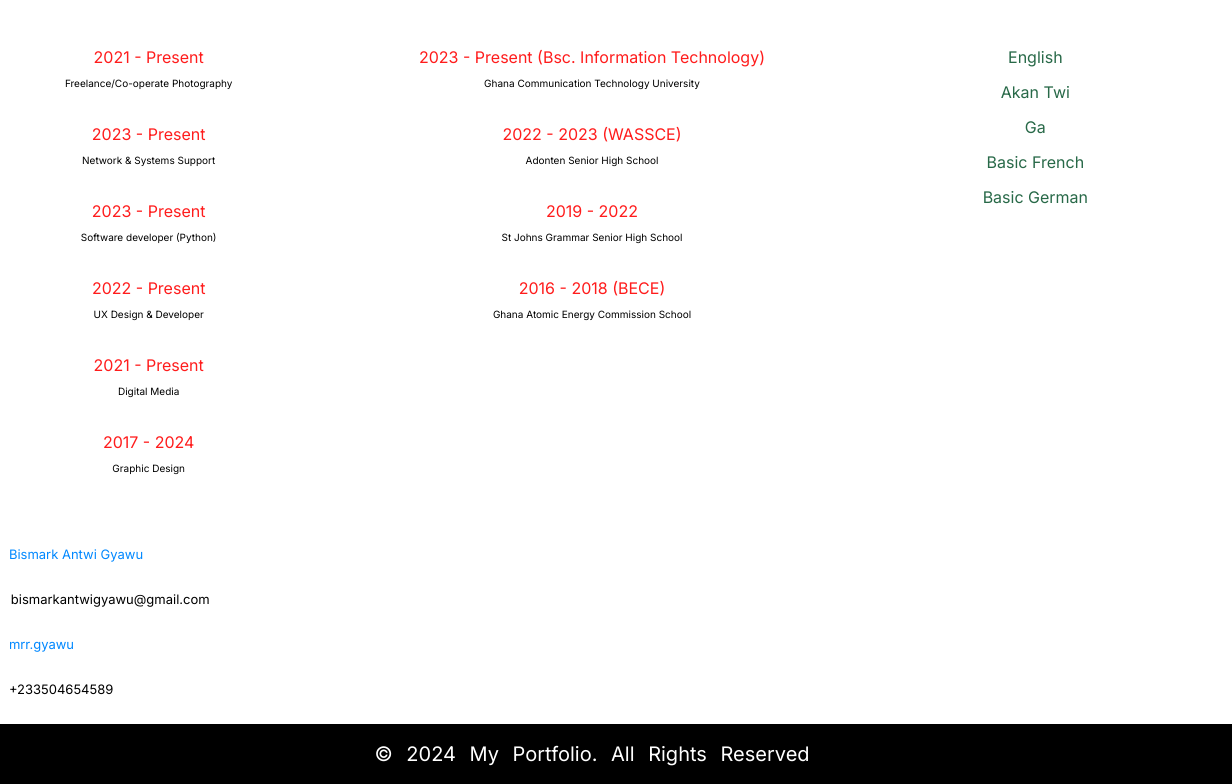
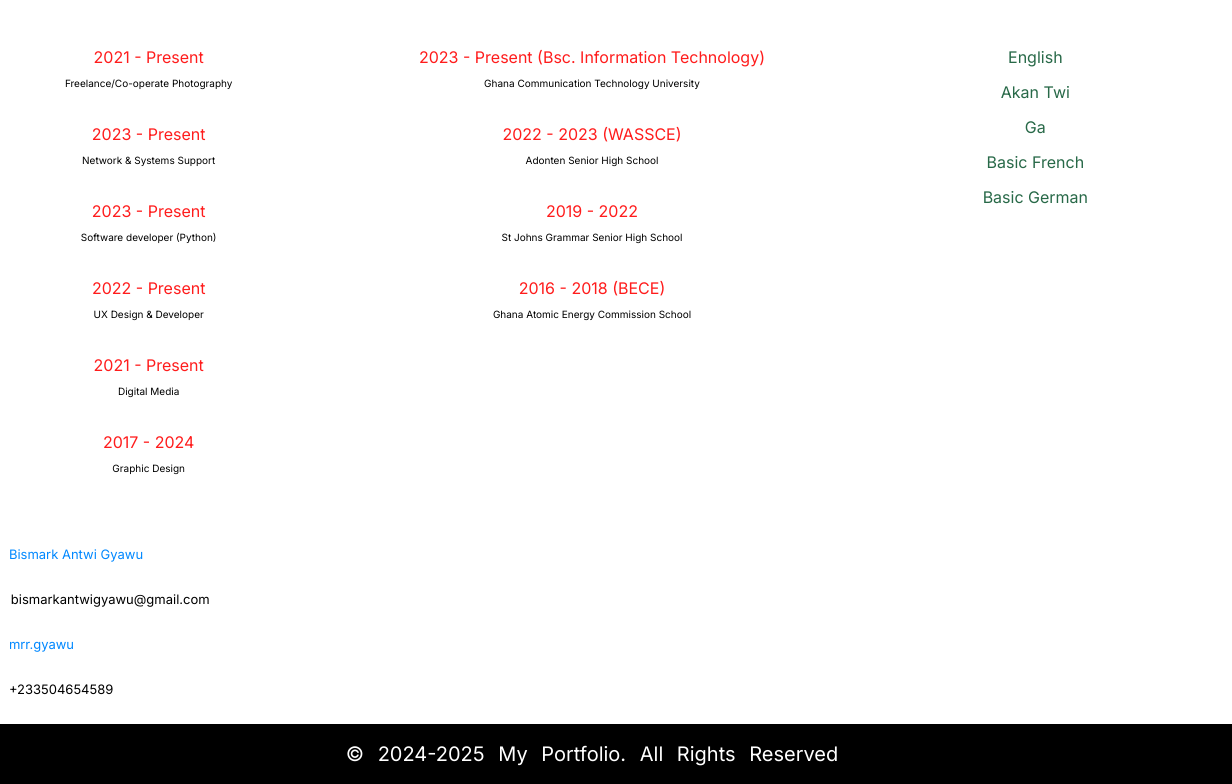
Before and after one commit to Macraven16/Bismark-portfolio, a plain HTML site: page about.html in a window 1280 px wide. Shown: the part 890-1674 px from the top of the page, 48-1280 px from the left. Drawn offline with Linux system fonts and the light colour scheme.

Commit message:
Update footer about.html

```diff
--- a/about.html
+++ b/about.html
@@ -233,7 +233,7 @@
 
     <!-- footer -->
     <div class="footer">
-      &#169; 2024 My Portfolio. All Rights Reserved
+      &#169; 2024-2025 My Portfolio. All Rights Reserved
     </div>
   </div>
 
```
